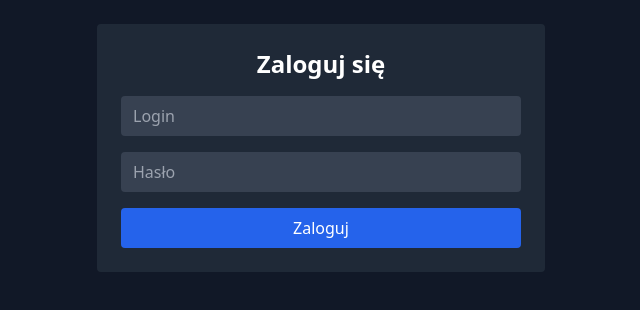
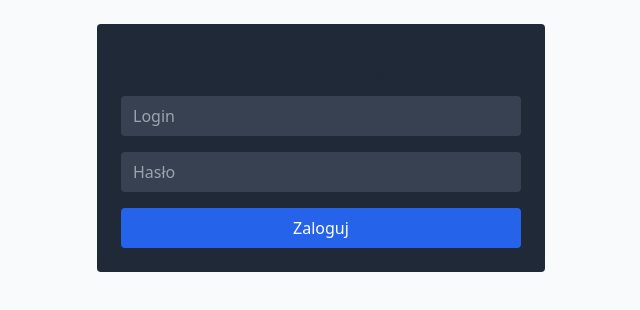
Before and after one commit to matek10000/managme, a React (Vite) app: page / in a window 1280 px wide. Shown: the top 310 px of the page, without its empty margins (319-959 px from the left). Built offline with nearby package versions, Linux system fonts and the light colour scheme.

Commit message:
tryb ciemny/jasny

```diff
--- a/src/App.jsx
+++ b/src/App.jsx
@@ -49,10 +49,10 @@ function App() {
   }
 
   return (
-    <div className="min-h-screen flex flex-col items-center bg-gray-900 text-white dark:bg-gray-100 dark:text-gray-900 p-6">
+    <div className="min-h-screen flex flex-col items-center bg-gray-50 dark:bg-gray-900 text-gray-800 dark:text-gray-100 p-6">
       {user ? (
         <>
-          <header className="w-full max-w-4xl bg-gray-800 dark:bg-gray-200 p-4 rounded mb-6 flex items-center justify-between space-x-2">
+          <header className="w-full max-w-4xl bg-gray-200 dark:bg-gray-800 p-4 rounded mb-6 flex items-center justify-between space-x-2">
             <div>
               <p>
                 Zalogowany jako:{" "}
--- a/src/components/Stories.jsx
+++ b/src/components/Stories.jsx
@@ -98,7 +98,7 @@ export default function Stories() {
       </div>
 
       {/* Add Story Form */}
-      <div className="flex flex-wrap items-end gap-4 bg-gray-100 dark:bg-gray-700 p-4 rounded shadow-sm">
+      <div className="flex flex-wrap items-end gap-4 bg-gray-100 dark:bg-gray-900 p-4 rounded shadow-sm">
         <input
           type="text"
           value={newStory.name}
--- a/src/pages/Home.jsx
+++ b/src/pages/Home.jsx
@@ -60,7 +60,7 @@ const Home = () => {
   }
 
   return (
-    <div className="min-h-screen bg-gray-50 dark:bg-gray-800 text-gray-800 dark:text-gray-100 p-6">
+    <div className="bg-white dark:bg-gray-900 rounded-lg shadow p-6 space-y-6">
       <div className="max-w-5xl mx-auto space-y-6">
         {/* Nagłówek */}
         <header className="flex flex-col md:flex-row items-start md:items-center justify-between">
```
